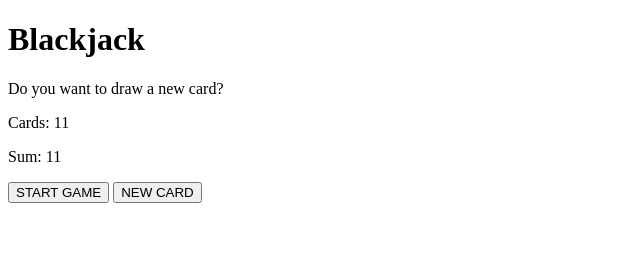
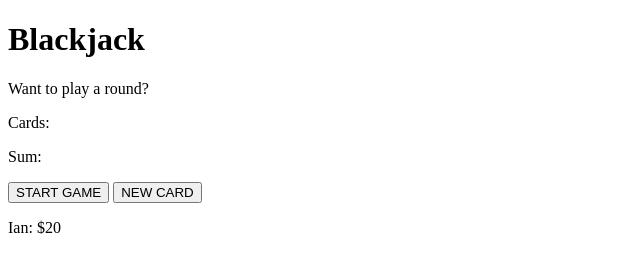
Before and after one commit to ianbsmythe/black-jack-game, a plain HTML site: page index.html in a window 1280 px wide. Both pictures are taken after a click on the button "NEW CARD". Shown: the whole page, without its empty margins (0-640 px from the left). Drawn offline with Linux system fonts and the light colour scheme.

Commit message:
implementing player name functionality using an object and object selector

```diff
--- a/index.html
+++ b/index.html
@@ -1,7 +1,7 @@
 <!DOCTYPE html>
 <html>
     <head>
-        <link rel="stylesheet" href="styles.css">
+        <link rel="stylesheet" href="index.css">
     </head>
     <body>
         <h1>Blackjack</h1>
@@ -10,6 +10,7 @@
         <p id="sum-el">Sum:</p>
         <button onclick="startGame()">START GAME</button>
         <button onclick="newCard()">NEW CARD</button>
+        <p id="player-el"></p>
         <script src="index.js"></script>
     </body>
 </html>
--- a/index.js
+++ b/index.js
@@ -1,4 +1,7 @@
-
+let player = {
+    name: "Ian",
+    chips: 20
+}
 let cards = []
 let sum = 0
 let hasBlackJack = false
@@ -7,7 +10,9 @@ let message = ""
 let messageEl = document.getElementById("message-el")
 let sumEl = document.getElementById("sum-el")
 let cardsEl = document.getElementById("cards-el")
+let playerEl = document.getElementById("player-el")
 
+playerEl.textContent = player.name + ": $" + player.chips
 
 function getRandomCard() {
     let randomNumber = Math.floor( Math.random()*13 ) + 1
@@ -22,13 +27,10 @@ function getRandomCard() {
 
 function startGame() {
     isAlive = true
-
     let firstCard = getRandomCard()
     let secondCard = getRandomCard()
-
-    cards = [ firstCard, secondCard ]
+    cards = [firstCard, secondCard]
     sum = firstCard + secondCard
-
     renderGame()
 }
 
@@ -53,8 +55,10 @@ function renderGame() {
 
 
 function newCard() {
-    let card = getRandomCard()
-    sum += card
-    cards.push(card)
-    renderGame()
+    if (isAlive === true && hasBlackJack === false) {
+        let card = getRandomCard()
+        sum += card
+        cards.push(card)
+        renderGame()
+    }
 }
```
